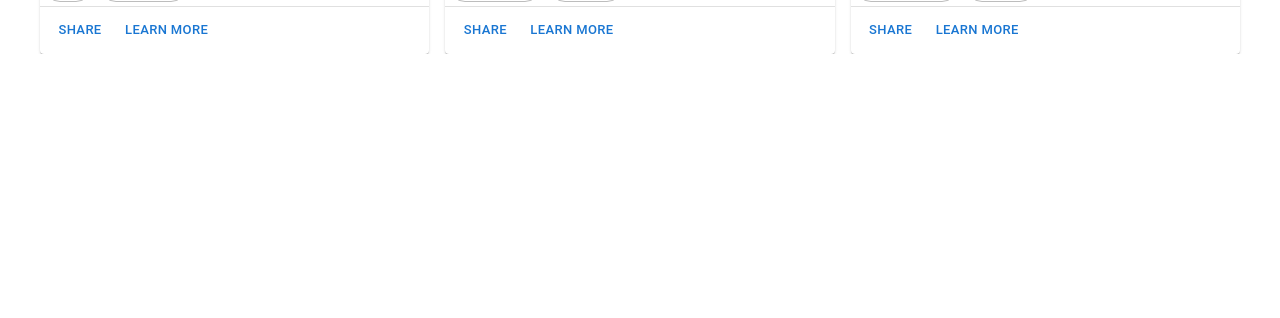
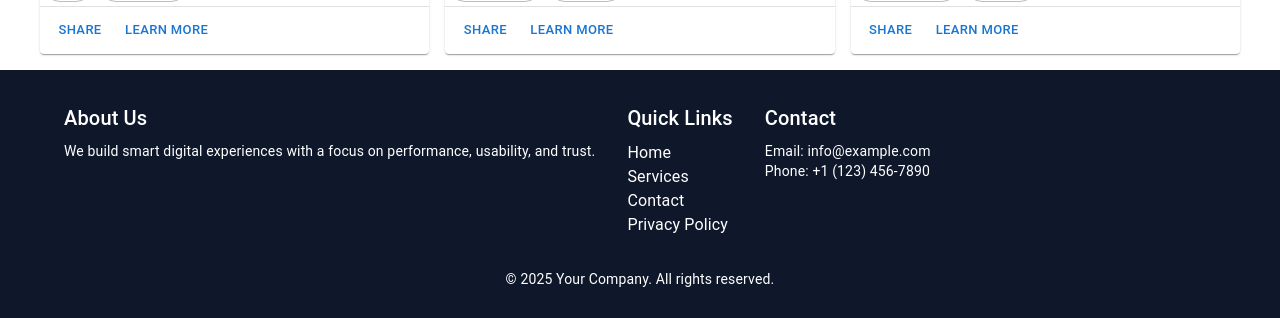
Before and after one commit to umandalroald/roald-cms, a React (Vite) app in the folder frontend/: page /blog in a window 1280 px wide. Shown: the part 2054-2372 px from the top of the page. Before the commit the page ends 2108 px from the top, so only its background shows below. Built offline with nearby package versions, Linux system fonts and the light colour scheme.

Commit message:
Add footer

```diff
--- a/frontend/src/App.tsx
+++ b/frontend/src/App.tsx
@@ -20,6 +20,7 @@ import { styled } from '@mui/material/styles';
 import Hero from './components/Hero';
 import About from './components/About';
 import Project from './components/Project';
+import Footer from './components/Footer';
 
 interface Props {
   /**
@@ -128,6 +129,9 @@ export default function DrawerAppBar(props: Props) {
         <Box sx={{ mt: 2 }}>
           <Project />
         </Box>
+        <Box sx={{ mt: 2 }}>
+          <Footer />
+        </Box>
       </Box>
     </Box>
   );
--- /dev/null
+++ b/frontend/src/components/Footer.tsx
@@ -0,0 +1,60 @@
+import React from 'react';
+import { Box, Container, Grid, Typography, Link } from '@mui/material';
+
+const Footer = () => {
+  return (
+    <Box
+      component="footer"
+      sx={{
+        backgroundColor: '#0F172A',
+        color: 'white',
+        py: 4,
+        mt: 'auto',
+      }}
+    >
+      <Container maxWidth="lg">
+        <Grid container spacing={4}>
+          <Grid item xs={12} sm={6} md={4}>
+            <Typography variant="h6" gutterBottom>
+              About Us
+            </Typography>
+            <Typography variant="body2">
+              We build smart digital experiences with a focus on performance,
+              usability, and trust.
+            </Typography>
+          </Grid>
+
+          <Grid item xs={12} sm={6} md={4}>
+            <Typography variant="h6" gutterBottom>
+              Quick Links
+            </Typography>
+            <Box sx={{ display: 'flex', flexDirection: 'column' }}>
+              <Link href="#" color="inherit" underline="hover">Home</Link>
+              <Link href="#" color="inherit" underline="hover">Services</Link>
+              <Link href="#" color="inherit" underline="hover">Contact</Link>
+              <Link href="#" color="inherit" underline="hover">Privacy Policy</Link>
+            </Box>
+          </Grid>
+
+          <Grid item xs={12} sm={6} md={4}>
+            <Typography variant="h6" gutterBottom>
+              Contact
+            </Typography>
+            <Typography variant="body2">
+              Email: info@example.com<br />
+              Phone: +1 (123) 456‑7890
+            </Typography>
+          </Grid>
+        </Grid>
+
+        <Box mt={4} textAlign="center">
+          <Typography variant="body2" color="white">
+            © {new Date().getFullYear()} Your Company. All rights reserved.
+          </Typography>
+        </Box>
+      </Container>
+    </Box>
+  );
+};
+
+export default Footer;
```
Lines whose indentation alone changed are shown as unchanged.
